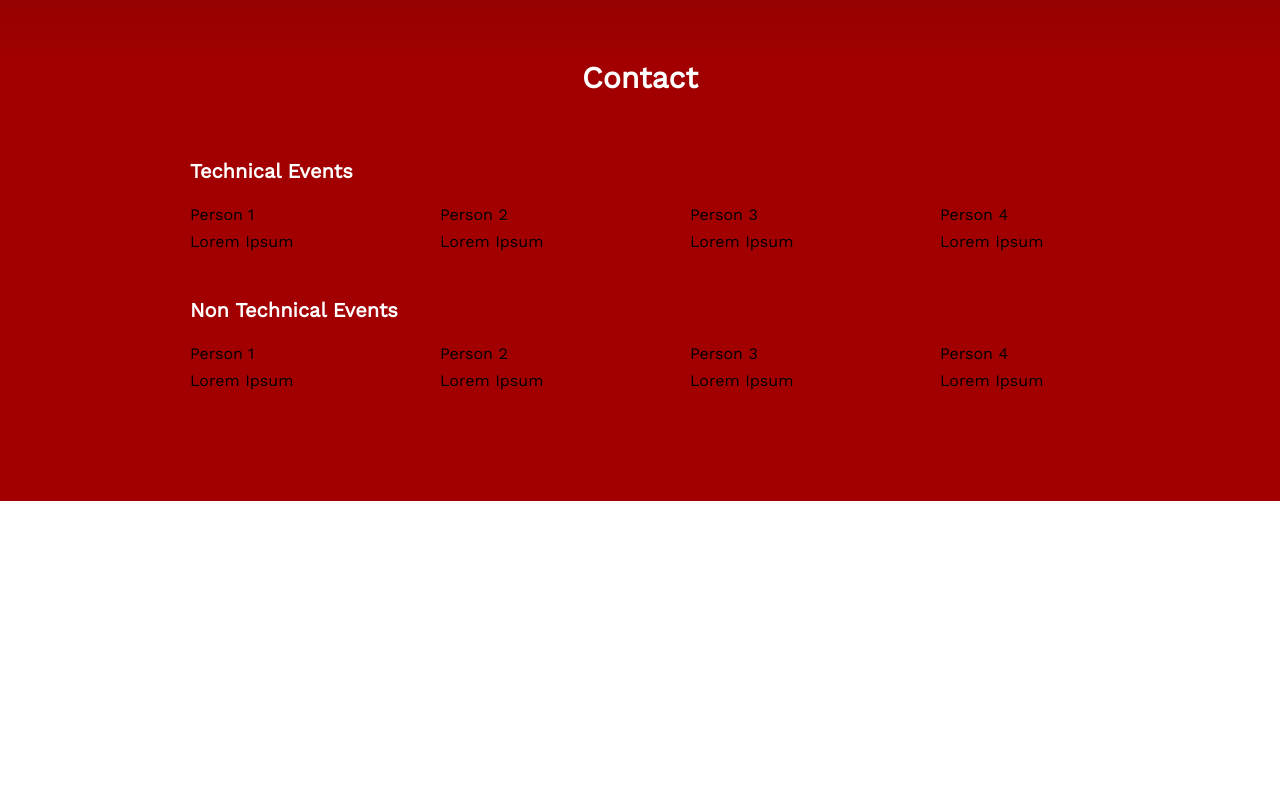
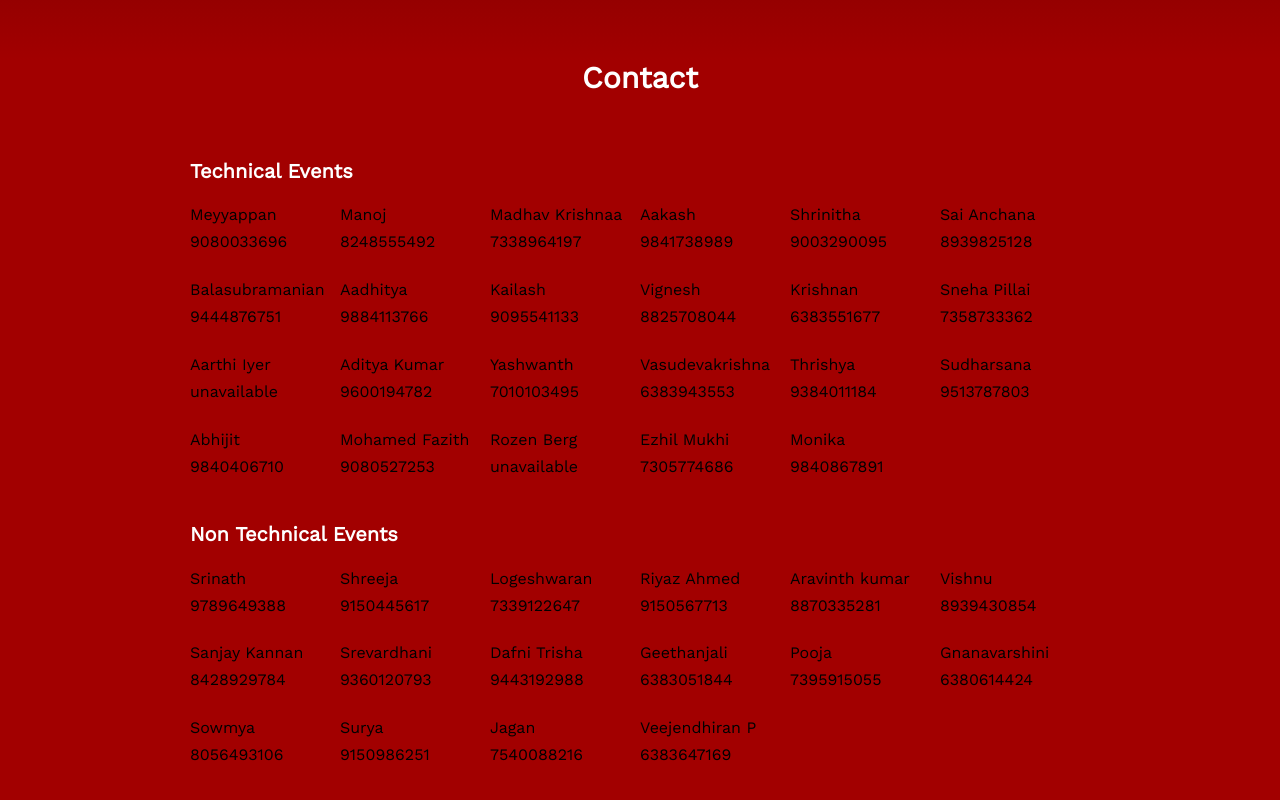
Before and after one commit to team-angris/mutex, a Next.js app: page / in a window 1280 px wide. Shown: the part 2575-3375 px from the top of the page. Before the commit the page ends 3076 px from the top, so only its background shows below. Built offline with nearby package versions, Linux system fonts and the light colour scheme.

Commit message:
Added contact numbers

```diff
--- a/pages/Components/Contact/contact.module.css
+++ b/pages/Components/Contact/contact.module.css
@@ -42,7 +42,7 @@
 .contactItemContent {
     width: 100%;
     display: flex;
-    justify-content: space-between;
+    justify-content: flex-start;
     flex: 1;
     flex-wrap: wrap;
 }
--- a/pages/Components/Contact/data.js
+++ b/pages/Components/Contact/data.js
@@ -7,39 +7,163 @@ export default function Data() {
 
 let technical = [
 	{
-		personName: "Person 1",
-		email: "Lorem Ipsum",
+		personName: "Meyyappan",
+		email: "9080033696",
 	},
 	{
-		personName: "Person 2",
-		email: "Lorem Ipsum",
+		personName: "Manoj",
+		email: "8248555492",
 	},
 	{
-		personName: "Person 3",
-		email: "Lorem Ipsum",
+		personName: "Madhav Krishnaa",
+		email: "7338964197",
 	},
 	{
-		personName: "Person 4",
-		email: "Lorem Ipsum",
-	}
+		personName: "Aakash",
+		email: "9841738989",
+	},
+	{
+		personName: "Shrinitha",
+		email: "9003290095",
+	},
+	{
+		personName: "Sai Anchana",
+		email: "8939825128",
+	},
+	{
+		personName: "Balasubramanian",
+		email: "9444876751",
+	},
+	{
+		personName: "Aadhitya",
+		email: "9884113766",
+	},
+	{
+		personName: "Kailash",
+		email: "9095541133",
+	},
+	{
+		personName: "Vignesh",
+		email: "8825708044",
+	},
+	{
+		personName: "Krishnan",
+		email: "6383551677",
+	},
+	{
+		personName: "Sneha Pillai",
+		email: "7358733362",
+	},
+	{
+		personName: "Aarthi Iyer",
+		email: "unavailable",
+	},
+	{
+		personName: "Aditya Kumar",
+		email: "9600194782",
+	},
+	{
+		personName: "Yashwanth",
+		email: "7010103495",
+	},
+	{
+		personName: "Vasudevakrishna",
+		email: "6383943553",
+	},
+	{
+		personName: "Thrishya",
+		email: "9384011184",
+	},
+	{
+		personName: "Sudharsana",
+		email: "9513787803",
+	},
+	{
+		personName: "Abhijit",
+		email: "9840406710",
+	},
+	{
+		personName: "Mohamed Fazith",
+		email: "9080527253",
+	},
+	{
+		personName: "Rozen Berg",
+		email: "unavailable",
+	},
+	{
+		personName: "Ezhil Mukhi",
+		email: "7305774686",
+	},
+	{
+		personName: "Monika",
+		email: "9840867891",
+	},
 ]
 
 let nonTechnical = [
 	{
-		personName: "Person 1",
-		email: "Lorem Ipsum",
+		personName: "Srinath",
+		email: "9789649388",
 	},
 	{
-		personName: "Person 2",
-		email: "Lorem Ipsum",
+		personName: "Shreeja",
+		email: "9150445617",
 	},
 	{
-		personName: "Person 3",
-		email: "Lorem Ipsum",
+		personName: "Logeshwaran",
+		email: "7339122647",
 	},
 	{
-		personName: "Person 4",
-		email: "Lorem Ipsum",
+		personName: "Riyaz Ahmed",
+		email: "9150567713",
+	},
+	{
+		personName: "Aravinth kumar",
+		email: "8870335281",
+	},
+	{
+		personName: "Vishnu",
+		email: "8939430854",
+	},
+	{
+		personName: "Sanjay Kannan",
+		email: "8428929784",
+	},
+	{
+		personName: "Srevardhani",
+		email: "9360120793",
+	},
+	{
+		personName: "Dafni Trisha",
+		email: "9443192988",
+	},
+	{
+		personName: "Geethanjali",
+		email: "6383051844",
+	},
+	{
+		personName: "Pooja",
+		email: "7395915055",
+	},
+	{
+		personName: "Gnanavarshini",
+		email: "6380614424",
+	},
+	{
+		personName: "Sowmya",
+		email: "8056493106",
+	},
+	{
+		personName: "Surya",
+		email: "9150986251",
+	},
+	{
+		personName: "Jagan",
+		email: "7540088216",
+	},
+	{
+		personName: "Veejendhiran P",
+		email: "6383647169",
 	}
 ]
 
```
